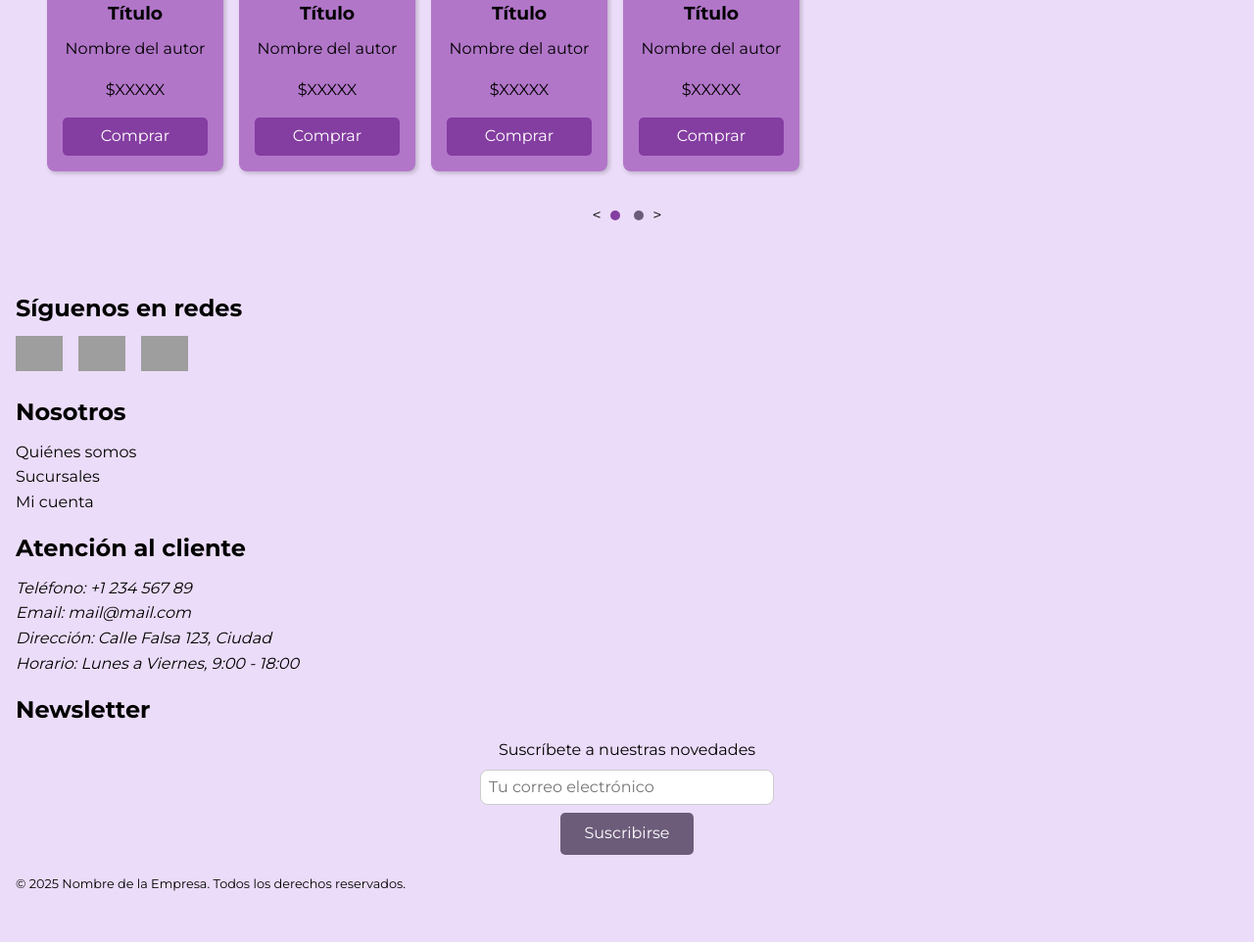
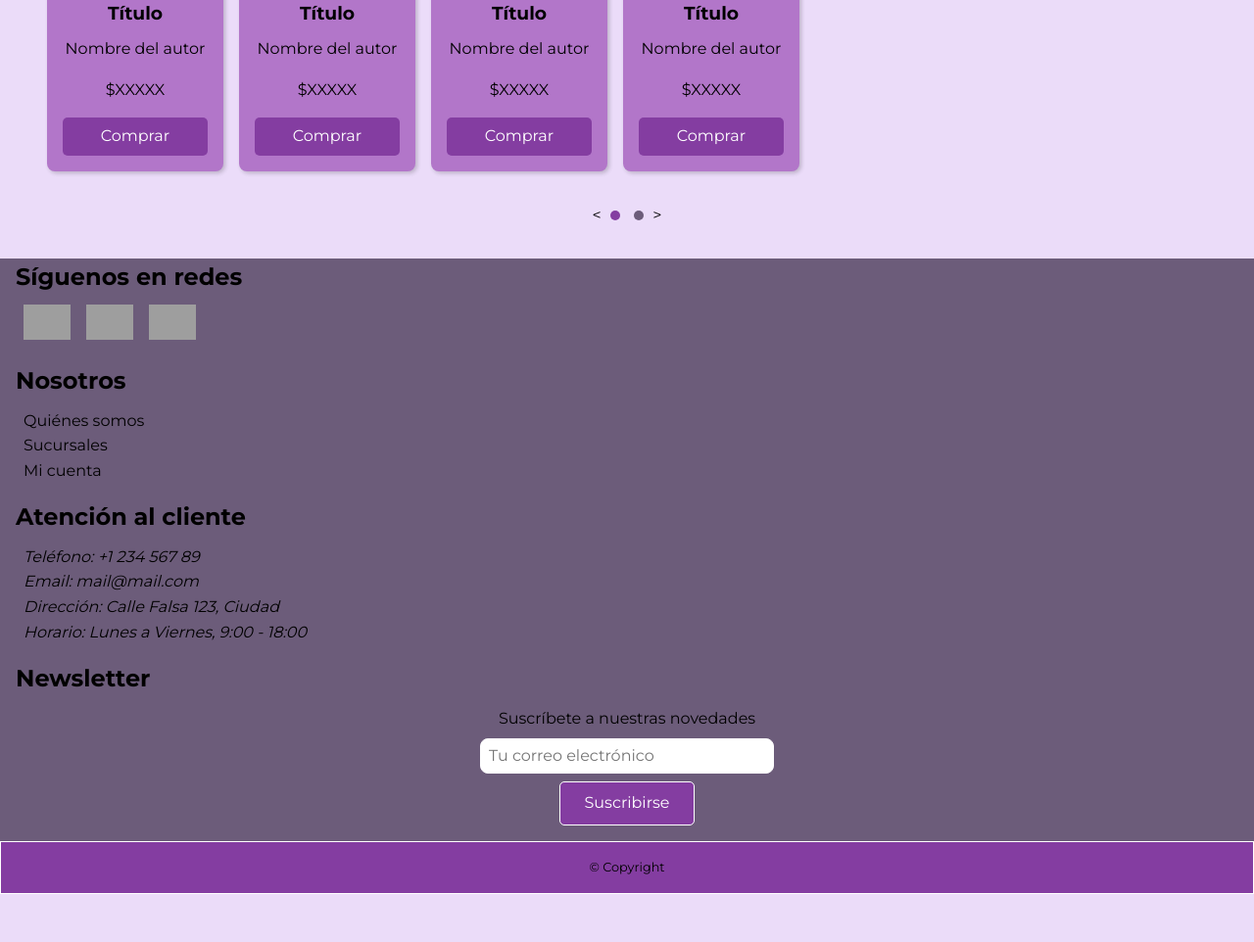
Before and after one commit to Dagyss/PAWPrints-Ecommerce, a PHP site: page / in a window 1280 px wide. Shown: the part 1064-2026 px from the top of the page at 98% size. After the commit the page ends 1977 px from the top, so only its background shows below. Run offline with PHP 8.4, Linux system fonts and the light colour scheme; grey boxes are pictures that could not be loaded.

Commit message:
Cmabiamos el footer -copyright- y acomodamos los estulis css

```diff
--- a/public/about-us.html
+++ b/public/about-us.html
@@ -127,7 +127,7 @@
             </form>
         </section>
 
-        <p><small>&copy; 2025 Nombre de la Empresa. Todos los derechos reservados.</small></p>
+        <p><small>&copy; Copyright</small></p>
     </footer>
 
 </body>
--- a/public/book.html
+++ b/public/book.html
@@ -118,7 +118,7 @@
             </form>
         </section>
 
-        <p><small>&copy; 2025 Nombre de la Empresa. Todos los derechos reservados.</small></p>
+        <p><small>&copy; Copyright</small></p>
     </footer>
 
 </body>
--- a/public/books.html
+++ b/public/books.html
@@ -221,7 +221,7 @@
             </form>
         </section>
 
-        <p><small>&copy; 2025 Nombre de la Empresa. Todos los derechos reservados.</small></p>
+        <p><small>&copy; Copyright</small></p>
     </footer>
 
 </body>
--- a/public/branches.html
+++ b/public/branches.html
@@ -165,7 +165,7 @@
             </form>
         </section>
 
-        <p><small>&copy; 2025 Nombre de la Empresa. Todos los derechos reservados.</small></p>
+        <p><small>&copy; Copyright</small></p>
     </footer>
 
 </body>
--- a/public/checkout-form.html
+++ b/public/checkout-form.html
@@ -145,7 +145,7 @@
         </div>
       </main>
 
-    <footer>
+      <footer>
         <section>
             <h2>Síguenos en redes</h2>
             <ul>
@@ -185,7 +185,7 @@
             </form>
         </section>
 
-        <p><small>&copy; 2025 Nombre de la Empresa. Todos los derechos reservados.</small></p>
+        <p><small>&copy; Copyright</small></p>
     </footer>
 
 </body>
--- a/public/create-acount.html
+++ b/public/create-acount.html
@@ -135,7 +135,7 @@
             </form>
         </section>
 
-        <p><small>&copy; 2025 Nombre de la Empresa. Todos los derechos reservados.</small></p>
+        <p><small>&copy; Copyright</small></p>
     </footer>
 
 </body>
--- a/public/footer.html
+++ b/public/footer.html
@@ -38,5 +38,5 @@
         </form>
     </section>
 
-    <p><small>&copy; 2025 Nombre de la Empresa. Todos los derechos reservados.</small></p>
+    <p><small>&copy; Copyright</small></p>
 </footer>
--- a/public/index.html
+++ b/public/index.html
@@ -216,9 +216,8 @@
             </form>
         </section>
 
-        <p><small>&copy; 2025 Nombre de la Empresa. Todos los derechos reservados.</small></p>
+        <p><small>&copy; Copyright</small></p>
     </footer>
-
 
 </body>
 </html>
--- a/public/login.html
+++ b/public/login.html
@@ -126,7 +126,7 @@
             </form>
         </section>
 
-        <p><small>&copy; 2025 Nombre de la Empresa. Todos los derechos reservados.</small></p>
+        <p><small>&copy; Copyright</small></p>
     </footer>
 
 </body>
--- a/public/purchase-datails.html
+++ b/public/purchase-datails.html
@@ -167,7 +167,7 @@
             </form>
         </section>
 
-        <p><small>&copy; 2025 Nombre de la Empresa. Todos los derechos reservados.</small></p>
+        <p><small>&copy; Copyright</small></p>
     </footer>
 
 </body>
--- a/public/purchase-history.html
+++ b/public/purchase-history.html
@@ -139,9 +139,8 @@
             </form>
         </section>
 
-        <p><small>&copy; 2025 Nombre de la Empresa. Todos los derechos reservados.</small></p>
+        <p><small>&copy; Copyright</small></p>
     </footer>
-
 
 </body>
 </html>
--- a/public/shopping-cart.html
+++ b/public/shopping-cart.html
@@ -152,7 +152,7 @@
             </form>
         </section>
 
-        <p><small>&copy; 2025 Nombre de la Empresa. Todos los derechos reservados.</small></p>
+        <p><small>&copy; Copyright</small></p>
     </footer>
 
 </body>
--- a/public/styles/base.css
+++ b/public/styles/base.css
@@ -2,15 +2,23 @@
 @import url('https://fonts.googleapis.com/css2?family=Archivo+Black&family=Montserrat:wght@300;400;500;700&display=swap');
 
 :root {
+    /* Colores principales */
     --primary-color: #843DA1;
     --secondary-color: #AE7BCA;
+
+    /* Colores de fondo */
     --background-color: #EBDCF9;
-    --text-color : #000000;
+    --background-contents: #AE7BCA;/* Para contenido como forms, sections*/
+
+    /* Colores de texto */
+    --text-color: #000000;
+    --muted-text-color: #000000;
+    --contrast-text-color: #ffffff;
     --link-color: #000000;
-    --muted-text-color: #000000;
-    --background-contents: #AE7BCA; /* Para contenido como forms, sections*/
-    --buttons-color: #6C5C7A; /* Para el color de botones*/
-    --contrast-text-color: #ffffff;
+
+    /* Colores de botones */
+    --buttons-color: #6C5C7A; /* Para el color de botones */
+    --footer-background-color: #6C5C7A;
 }
 
 /* Estilos básicos generales */
@@ -55,10 +63,10 @@ a:hover {
 
 button {
     font-family: inherit;
-    background-color: var(--buttons-color);
+    background-color: var(--primary-color);
     color: var(--contrast-text-color);
     padding: 0.75rem 1.5rem;
-    border: none;
+    border: 1px solid var(--contrast-text-color);
     border-radius: 5px;
     cursor: pointer;
 }
@@ -78,6 +86,10 @@ main {
 
 main nav {
     display: none;
+}
+
+footer {
+    background-color: var(--footer-background-color);
 }
 
 .container {
--- a/public/styles/footer.css
+++ b/public/styles/footer.css
@@ -1,10 +1,13 @@
 /* FOOTER */
 
 footer {
-    padding: 2rem 1rem;
+    position: relative;
     display: flex;
     flex-direction: column;
     gap: 1rem;
+}
+footer section, footer nav{
+    padding: 0 1rem;
 }
 
 footer h2{
@@ -15,14 +18,14 @@ footer section:first-of-type ul {
     display: flex;
     gap: 1rem;
     list-style: none;
-    padding: 0;
+    padding: 0 .5rem;
     color: var(--background-contents);
 }
 
 footer nav ul,
 footer address ul {
     list-style: none;
-    padding: 0;
+    padding: 0 .5rem;
 }
 
 footer a {
@@ -44,10 +47,24 @@ footer input {
     width: 90%;
     max-width: 300px;
     padding: 0.5rem;
-    border: 1px solid #ccc;
+    border: 1px solid var(--contrast-text-color);
 }
 
 footer button {
-    border: none;
     cursor: pointer;
 }
+
+footer p{
+    display: flex;
+    justify-content: center;
+    width: 100%;
+    margin: 0;
+}
+
+footer p small{
+    background-color: var(--primary-color);
+    border: 1px solid var(--contrast-text-color);
+    width: 100%;
+    text-align: center;
+    padding: 1rem 0;
+}
```
